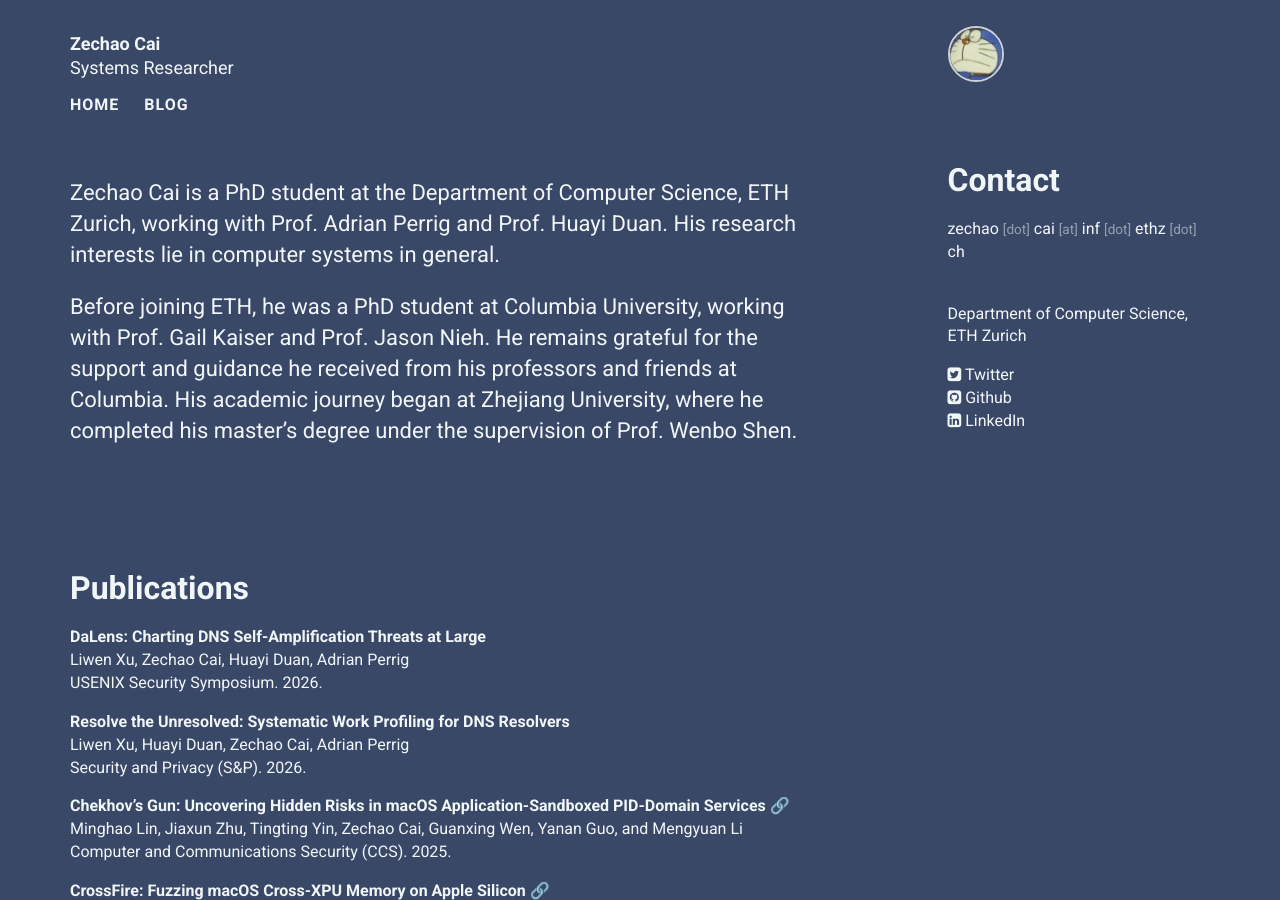
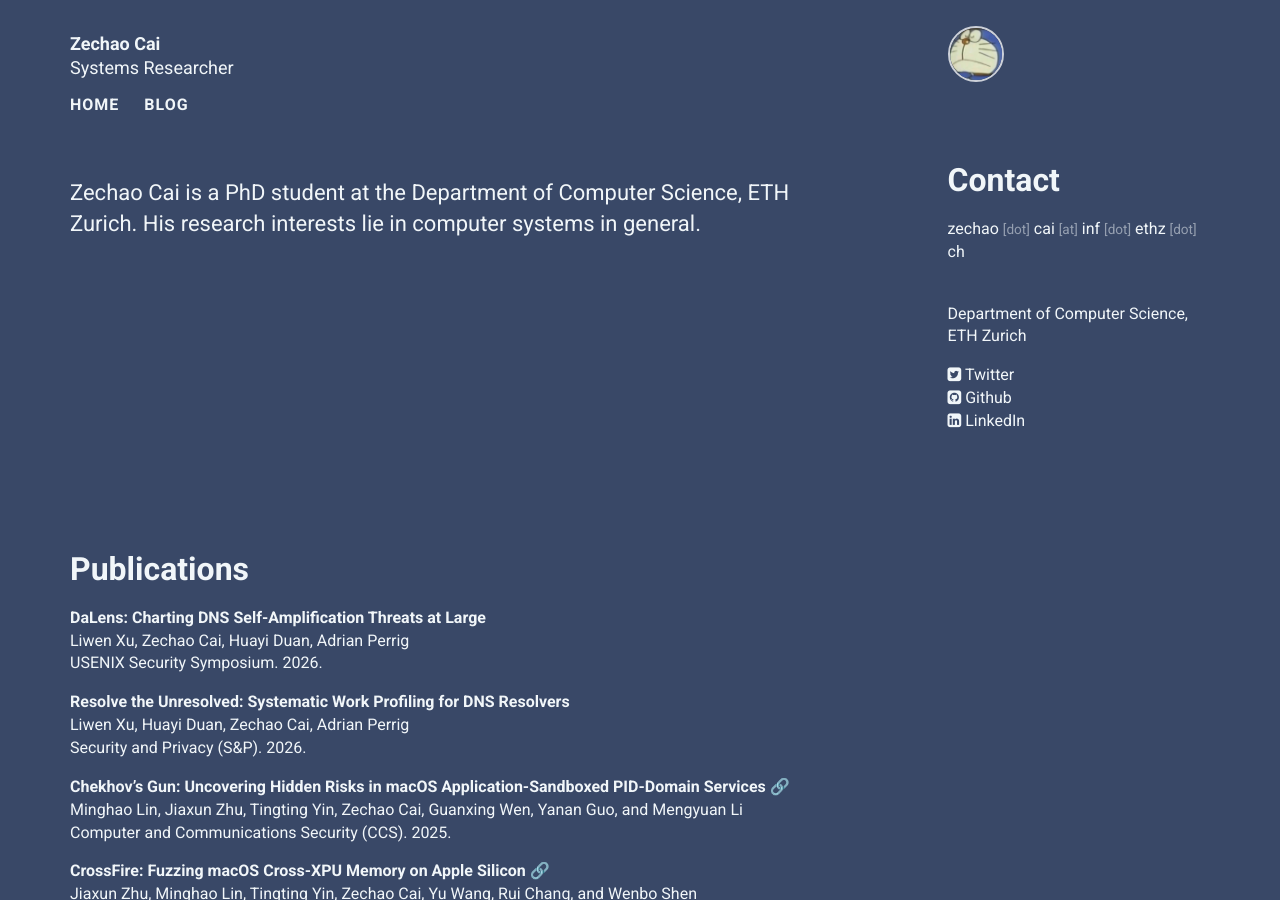
Before and after one commit to zech4o/zech4o.github.io, a Jekyll site: the page built from index.html, in a window 1280 px wide and 900 px high. Built offline with Jekyll 4.4.1, drawn with Linux system fonts in a browser that asks for light colours; nearby versions of some CDN libraries.

Commit message:
update 2025-12-29

```diff
--- a/_data/personal.yml
+++ b/_data/personal.yml
@@ -31,7 +31,4 @@
 intro:
   title:
   body: >
-   Zechao Cai is a PhD student at the Department of Computer Science, ETH Zurich, working with Prof. Adrian Perrig and Prof. Huayi Duan. His research interests lie in computer systems in general.
-
-
-   Before joining ETH, he was a PhD student at Columbia University, working with Prof. Gail Kaiser and Prof. Jason Nieh. He remains grateful for the support and guidance he received from his professors and friends at Columbia. His academic journey began at Zhejiang University, where he completed his master’s degree under the supervision of Prof. Wenbo Shen.
+   Zechao Cai is a PhD student at the Department of Computer Science, ETH Zurich. His research interests lie in computer systems in general.
```
